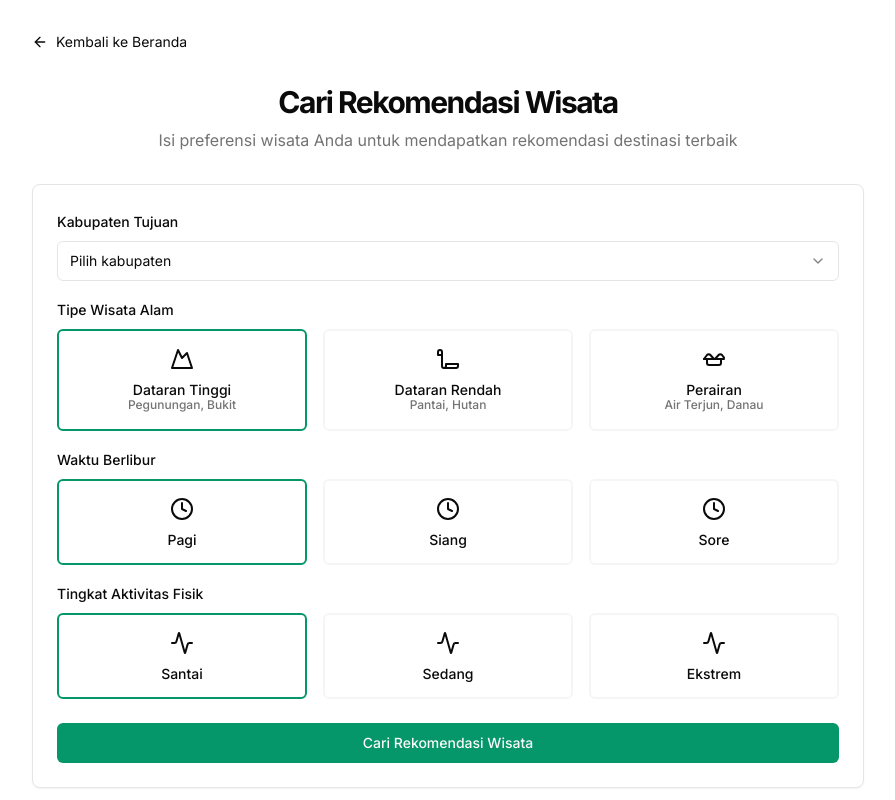
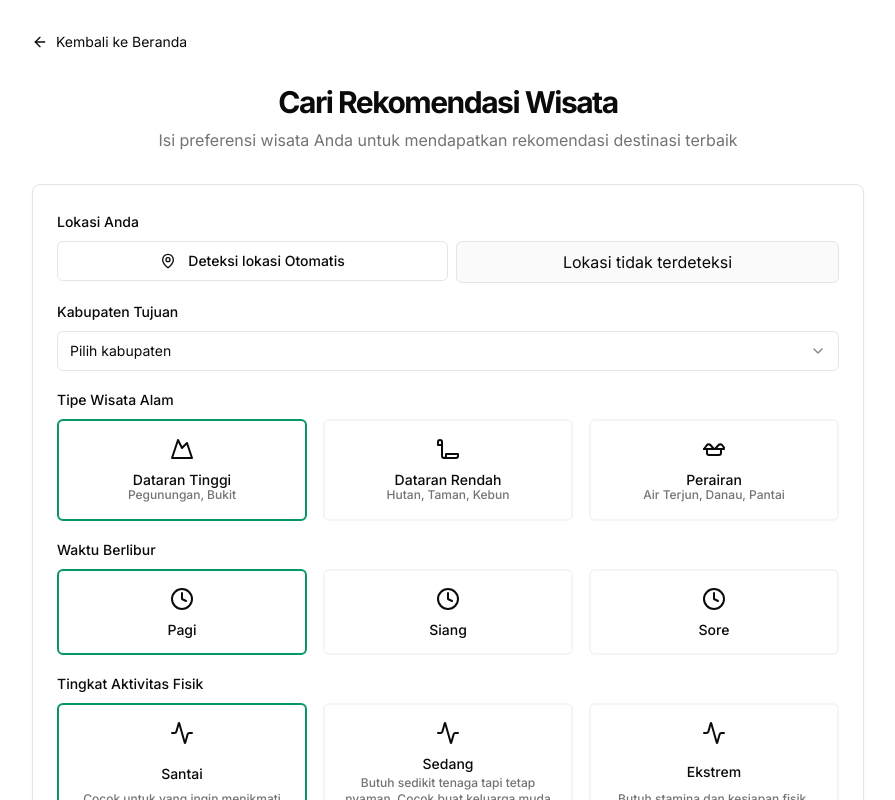
Before and after one commit to babiguling12/web-sistem-rekomendasi, a Next.js app: page /recommendation in a window 1280 px wide. Shown: the top 800 px of the page, without its empty margins (192-1087 px from the left). Built offline with nearby package versions, Linux system fonts and the light colour scheme.

Commit message:
menambahkan fitur deteksi lokasi otomatis tapi baru UI nya aja

```diff
--- a/app/recommendation/page.tsx
+++ b/app/recommendation/page.tsx
@@ -9,18 +9,45 @@ import { Card, CardContent } from "@/components/ui/card"
 import { Select, SelectContent, SelectItem, SelectTrigger, SelectValue } from "@/components/ui/select"
 import { Label } from "@/components/ui/label"
 import { RadioGroup, RadioGroupItem } from "@/components/ui/radio-group"
-import { Clock, Activity, ArrowLeft, Loader2 } from "lucide-react"
+import { Clock, Activity, ArrowLeft, Loader2, MapPin } from "lucide-react"
 import Link from "next/link"
+
 
 export default function RecommendationPage() {
   const router = useRouter()
+  // const [location, setLocation] = useState("")
+  const [isLocating, setIsLocating] = useState(false)
   const [isSubmitting, setIsSubmitting] = useState(false)
+  const [coordinates, setCoordinates] = useState<{ lat: number; lng: number } | null>(null)
 
   // Form state
   const [district, setDistrict] = useState("")
   const [terrainType, setTerrainType] = useState("highland")
   const [timeOfDay, setTimeOfDay] = useState("morning")
   const [activityLevel, setActivityLevel] = useState("relaxed")
+
+  const handleGetLocation = () => {
+    setIsLocating(true)
+    if (navigator.geolocation) {
+      navigator.geolocation.getCurrentPosition(
+        (position) => {
+          const lat = position.coords.latitude
+          const lng = position.coords.longitude
+          setCoordinates({ lat, lng })
+          // setLocation("Lokasi terdeteksi")
+          setIsLocating(false)
+        },
+        (error) => {
+          console.error("Error getting location:", error)
+          // setLocation("")
+          setIsLocating(false)
+        },
+      )
+    } else {
+      alert("Geolocation tidak didukung oleh browser Anda")
+      setIsLocating(false)
+    }
+  }
 
   const handleSubmit = (e: React.FormEvent) => {
     e.preventDefault()
@@ -62,6 +89,30 @@ export default function RecommendationPage() {
         <CardContent className="pt-6">
           <form className="space-y-6" onSubmit={handleSubmit}>
             <div className="space-y-4">
+              <div className="space-y-2">
+                <Label>Lokasi Anda</Label>
+                <div className="flex gap-2">
+                  <Button
+                    type="button"
+                    variant="outline"
+                    className="flex-1"
+                    onClick={handleGetLocation}
+                    disabled={isLocating}
+                  >
+                    <MapPin className="mr-1 h-4 w-4" />
+                    {isLocating ? 'Mencari lokasi...' : 'Deteksi lokasi Otomatis'}
+                  </Button>
+                  {coordinates ? (
+                    <span className="py-2 px-3 border rounded-md flex-1 bg-muted/50 text-center">
+                      Lat: {coordinates.lat}, Lng: {coordinates.lng}
+                    </span>
+                  ) : (
+                    <span className="py-2 px-3 border rounded-md flex-1 bg-muted/50 text-center">
+                      Lokasi tidak terdeteksi
+                    </span>
+                  )}
+                </div>
+              </div>
               <div className="space-y-2">
                 <Label htmlFor="district">Kabupaten Tujuan</Label>
                 <Select value={district} onValueChange={setDistrict}>
@@ -130,7 +181,7 @@ export default function RecommendationPage() {
                     </svg>
                     <div className="text-center">
                       <span className="block font-medium">Dataran Rendah</span>
-                      <span className="block text-xs text-muted-foreground">Pantai, Hutan</span>
+                      <span className="block text-xs text-muted-foreground">Hutan, Taman, Kebun</span>
                     </div>
                   </Label>
                   <Label
@@ -155,7 +206,7 @@ export default function RecommendationPage() {
                     </svg>
                     <div className="text-center">
                       <span className="block font-medium">Perairan</span>
-                      <span className="block text-xs text-muted-foreground">Air Terjun, Danau</span>
+                      <span className="block text-xs text-muted-foreground">Air Terjun, Danau, Pantai</span>
                     </div>
                   </Label>
                 </RadioGroup>
@@ -209,6 +260,7 @@ export default function RecommendationPage() {
                     <RadioGroupItem value="relaxed" id="relaxed" className="sr-only" />
                     <Activity className="mb-3 h-6 w-6" />
                     <span className="block font-medium">Santai</span>
+                    <span className="block text-xs text-muted-foreground text-center">Cocok untuk yang ingin menikmati alam tanpa banyak bergerak</span>
                   </Label>
                   <Label
                     htmlFor="moderate"
@@ -217,6 +269,7 @@ export default function RecommendationPage() {
                     <RadioGroupItem value="moderate" id="moderate" className="sr-only" />
                     <Activity className="mb-3 h-6 w-6" />
                     <span className="block font-medium">Sedang</span>
+                    <span className="block text-xs text-muted-foreground text-center mt-1">Butuh sedikit tenaga tapi tetap nyaman. Cocok buat keluarga muda atau traveler biasa.</span>
                   </Label>
                   <Label
                     htmlFor="extreme"
@@ -225,6 +278,7 @@ export default function RecommendationPage() {
                     <RadioGroupItem value="extreme" id="extreme" className="sr-only" />
                     <Activity className="mb-3 h-6 w-6" />
                     <span className="block font-medium">Ekstrem</span>
+                    <span className="block text-xs text-muted-foreground text-center mt-1">Butuh stamina dan kesiapan fisik. Biasanya untuk pecinta petualangan.</span>
                   </Label>
                 </RadioGroup>
               </div>
```
